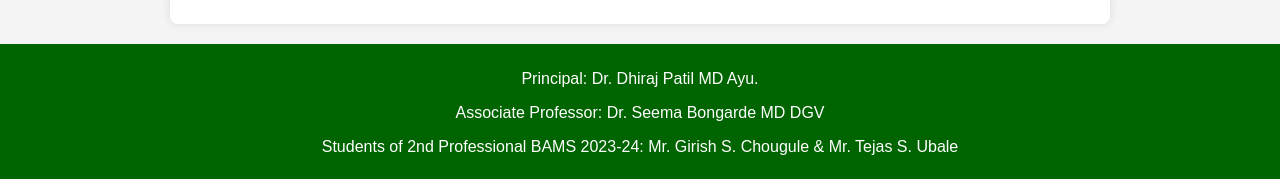
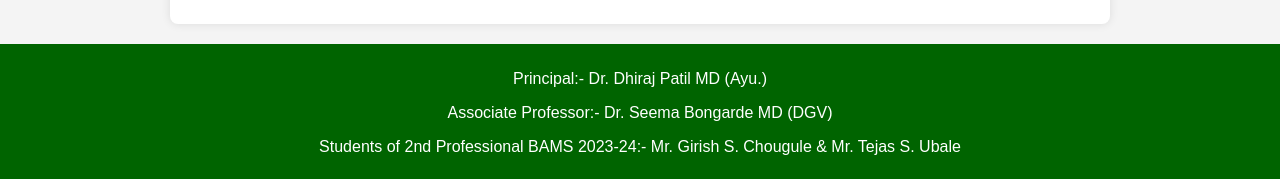
Before and after one commit to Tejas61900/DG-Drugs, a plain HTML site: page kumkum.html in a window 1280 px wide. Shown: the part 3106-3285 px from the top of the page. Drawn offline with Linux system fonts and the light colour scheme.

Commit message:
just simple :-

```diff
--- a/kumkum.html
+++ b/kumkum.html
@@ -170,9 +170,9 @@
         <p>Not Known</p>
     </div>
     <footer>
-        <p>Principal: Dr. Dhiraj Patil MD Ayu.</p>
-        <p>Associate Professor: Dr. Seema Bongarde MD DGV</p>
-        <p>Students of 2nd Professional BAMS 2023-24: Mr. Girish S. Chougule & Mr. Tejas S. Ubale</p>
+        <p>Principal:- Dr. Dhiraj Patil MD (Ayu.)</p>
+        <p>Associate Professor:- Dr. Seema Bongarde MD (DGV)</p>
+        <p>Students of 2nd Professional BAMS 2023-24:- Mr. Girish S. Chougule & Mr. Tejas S. Ubale</p>
     </footer>
 </body>
 </html>
```
